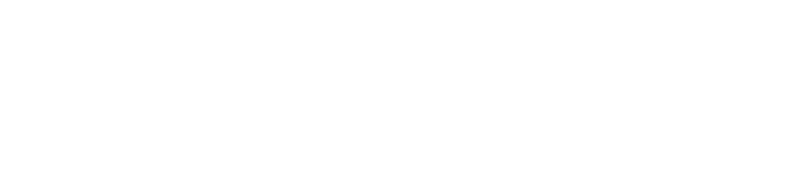
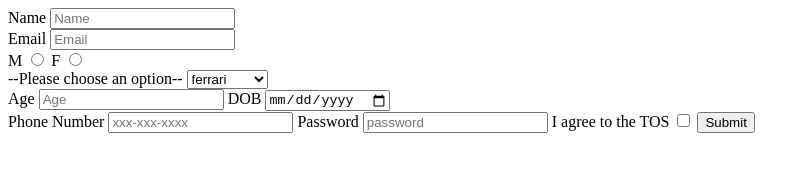
Before and after one commit to acciojob/signup-form-car-Mdajaj123, a website: page main.html in a window 1280 px wide. Shown: the whole page, without its empty margins (0-810 px from the left). Drawn offline with Linux system fonts and the light colour scheme.

Commit message:
created a submission

```diff
--- a/main.html
+++ b/main.html
@@ -7,6 +7,34 @@
 </head>
 
 <body>
+	<form method="post">
+	<label for="name">Name</label>
+	<input type="text" id="name" placeholder="Name" required>
+	<br>
+	<label for="email">Email</label>
+	<input type="email" id="email" placeholder="Email" required><br>
+	<label for="gender_m">M</label>
+	<input type="radio" id="gender_m" name="gender" required>
+	<label for="gender_f">F</label>
+	<input type="radio" id="gender_f" name="gender" required><br>
+	<label for="cars">--Please choose an option--</label>
+	<select id="cars" required>
+		<option>ferrari</option>
+		<option>Audi</option>
+		<option>Mercedes</option>
+	</select><br>
+	<label for="age">Age</label>
+	<input type="Number" id="age" placeholder="Age" required>
+	<label for="dob">DOB</label>
+	<input type="date" id="dob" required><br>
+	<label for="tel">Phone Number</label>
+	<input type="tel" id="tel" placeholder="xxx-xxx-xxxx">
+	<label for="password">Password</label>
+	<input type="password" id="password" placeholder="password" required>
+	<label for="tos">I agree to the TOS</label>
+	<input type="checkbox" id="tos" required>
+	<input type="submit">
+	</form>
 	<!-- the entire body must be written by student -->
     <script type="text/javascript" src="./script.js">
 </script>
```
